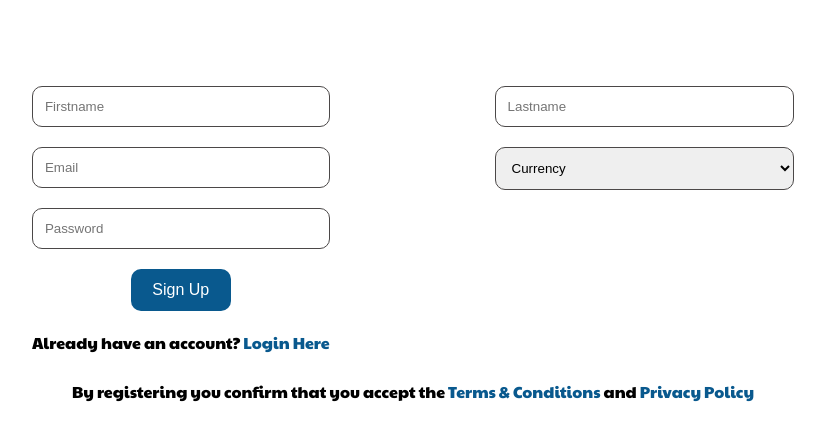
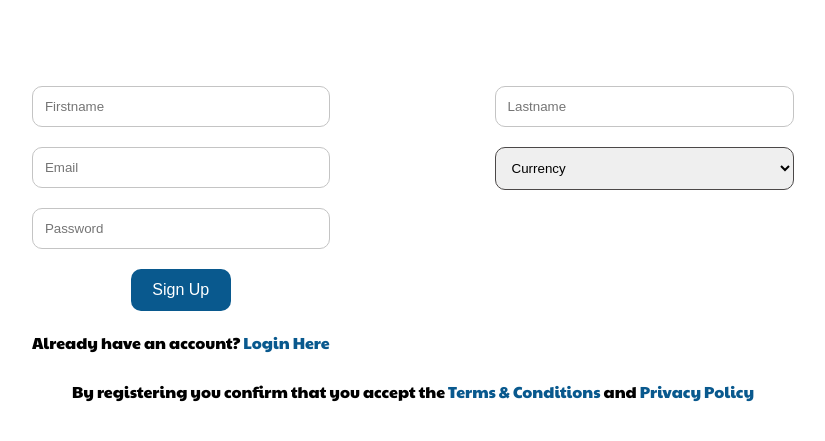
Before and after one commit to hngi/-Team-Britomartis-Budget-App, a PHP site: page /register.html in a window 1280 px wide. Shown: the part 77-518 px from the top of the page, without its empty margins (227-1052 px from the left). Run offline with PHP 8.4, Linux system fonts and the light colour scheme.

Commit message:
add appropriate border-colour

```diff
--- a/css/register.css
+++ b/css/register.css
@@ -59,7 +59,7 @@ img {
   width: 100%;
   padding: 12px;
   border-radius:10px;
-  border:0.5px solid #4b4848;
+  border:0.5px solid #C4C4C4;
 }
 
 .form_wrap .form_group:focus {
```
